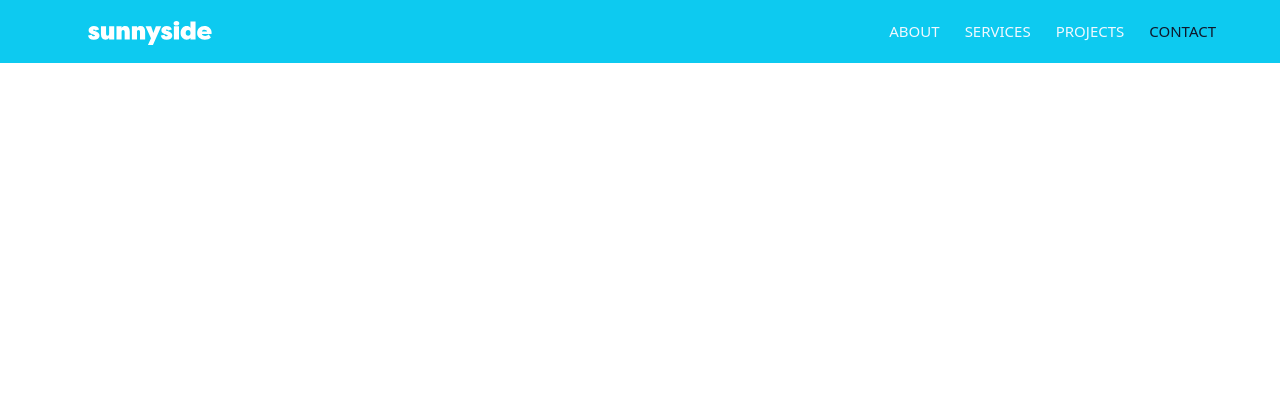
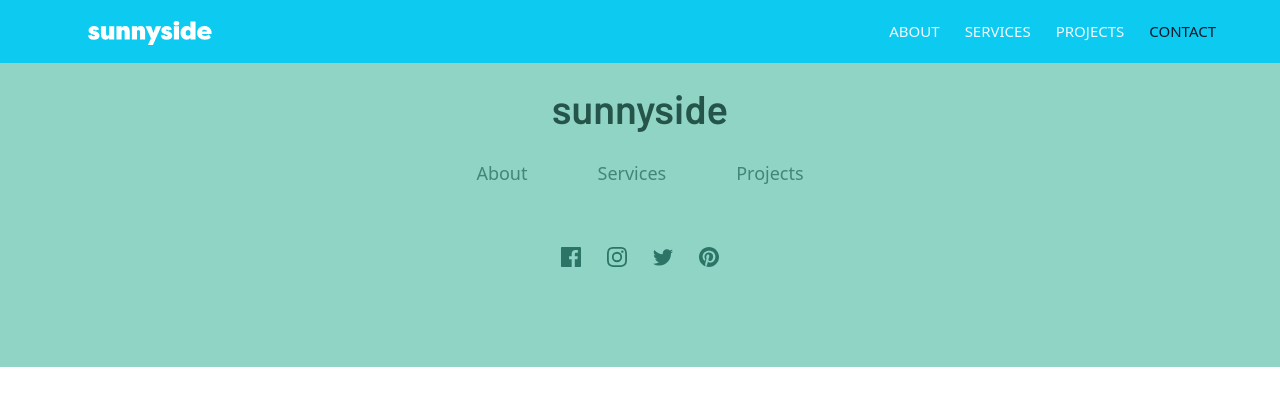
Before and after one commit to Douglas254/sunnyside, a React (Create React App) app: page /contact in a window 1280 px wide. Shown: the top 406 px of the page. Built offline with nearby package versions, Linux system fonts and the light colour scheme.

Commit message:
complete footer section

```diff
--- a/src/App.css
+++ b/src/App.css
@@ -1,12 +1,10 @@
-@import url('https://fonts.googleapis.com/css2?family=Barlow:wght@600&family=Fraunces:opsz,wght@9..144,700;9..144,900&family=Heebo:wght@400;500;600&family=Nunito:ital,wght@0,600;0,700;0,800;1,600;1,700;1,800&display=swap');
+@import url("https://fonts.googleapis.com/css2?family=Barlow:wght@600&family=Fraunces:opsz,wght@9..144,700;9..144,900&family=Heebo:wght@400;500;600&family=Nunito:ital,wght@0,600;0,700;0,800;1,600;1,700;1,800&display=swap");
 
 :root {
-    --info: #3DBFFF;
+  --info: #3dbfff;
   --light: #f1f8ff;
   --dark: #0f172b;
 }
-
-
 
 /*** Button ***/
 .btn {
@@ -82,16 +80,14 @@
   max-height: 45px;
 }
 
-
 /* hero session */
 .hero-header {
-    background: url('./assets/desktop/image-header.jpg');
+  background: url("./assets/desktop/image-header.jpg");
   background-position: center;
   background-repeat: no-repeat;
   background-size: cover;
-    height: 100vh
+  height: 100vh;
 }
-
 
 @media (max-width: 991.98px) {
   .sticky-top.navbar-dark {
@@ -126,6 +122,34 @@
 
   .sticky-top.navbar-dark {
     position: fixed;
-
   }
 }
+
+/* Footer section */
+.footer__bg {
+  background-color: #90d4c5;
+  padding: 60px 0;
+  display: flex;
+  flex-direction: column;
+  align-items: center;
+}
+
+.footer__navbar {
+  margin: 20px 0;
+}
+
+.footer__bg h1 {
+  color: #073128c8;
+  font-family: "Barlow", sans-serif;
+}
+
+.footerNavlinks {
+  margin: 0 35px;
+  color: #428677;
+  text-decoration: none;
+  font-size: 18px;
+}
+
+.social img {
+  margin: 40px 13px;
+}
--- a/src/App.js
+++ b/src/App.js
@@ -1,15 +1,14 @@
-import './App.css';
-import 'bootstrap/dist/css/bootstrap.min.css';
-import 'bootstrap/dist/js/bootstrap.min.js'
-import { BrowserRouter as Router, Routes, Route } from 'react-router-dom'
-import Navbar from './components/Navbar/Navbar';
-import Home from './pages/Home';
-import About from './pages/About';
-import Services from './pages/Services';
-import Projects from './pages/Projects';
-import Contact from './pages/Contact';
-
-
+import "./App.css";
+import "bootstrap/dist/css/bootstrap.min.css";
+import "bootstrap/dist/js/bootstrap.min.js";
+import { BrowserRouter as Router, Routes, Route } from "react-router-dom";
+import Navbar from "./components/Navbar/Navbar";
+import Home from "./pages/Home";
+import About from "./pages/About";
+import Services from "./pages/Services";
+import Projects from "./pages/Projects";
+import Contact from "./pages/Contact";
+import Footer from "./components/Footer/Footer";
 
 function App() {
   return (
@@ -17,12 +16,13 @@ function App() {
       <div className="App">
         <Navbar />
         <Routes>
-          <Route path="/" element={ <Home />} />
-          <Route path="/about" element={ <About /> } />
-          <Route path="/services" element={ <Services /> } />
-          <Route path="/projects" element={ <Projects /> } />
-          <Route path="/contact" element={ <Contact /> } />
+          <Route path="/" element={<Home />} />
+          <Route path="/about" element={<About />} />
+          <Route path="/services" element={<Services />} />
+          <Route path="/projects" element={<Projects />} />
+          <Route path="/contact" element={<Contact />} />
         </Routes>
+        <Footer />
       </div>
     </Router>
   );
--- a/src/components/Footer/Footer.jsx
+++ b/src/components/Footer/Footer.jsx
@@ -1,12 +1,44 @@
+import { Link } from "react-router-dom";
+import facebook from "../../assets/icon-facebook.svg";
+import instagram from "../../assets/icon-instagram.svg";
+import twitter from "../../assets/icon-twitter.svg";
+import pinterest from "../../assets/icon-pinterest.svg";
 
 function Footer() {
-    return (
+  return (
     <div>
-        <h2>
-            This is the footer
-        </h2>
+      <div className="container-fluid footer__bg">
+        <div className="">
+          <h1>sunnyside</h1>
+        </div>
+        <div className="footer__navbar">
+          <Link to="/about" className="footerNavlinks">
+            About
+          </Link>
+          <Link to="/services" className="footerNavlinks">
+            Services
+          </Link>
+          <Link to="/project" className="footerNavlinks">
+            Projects
+          </Link>
+        </div>
+        <div className="social">
+          <a href="https://www.facebook.com">
+            <img src={facebook} alt="fb" />
+          </a>
+          <a href="https://www.instagram.com">
+            <img src={instagram} alt="instagram" />
+          </a>
+          <a href="https://www.twitter.com">
+            <img src={twitter} alt="twitter" />
+          </a>
+          <a href="https://www.pinterest.com">
+            <img src={pinterest} alt="pinterest" />
+          </a>
+        </div>
+      </div>
     </div>
-  )
+  );
 }
 
-export default Footer
+export default Footer;
```
Lines whose indentation alone changed are shown as unchanged.
